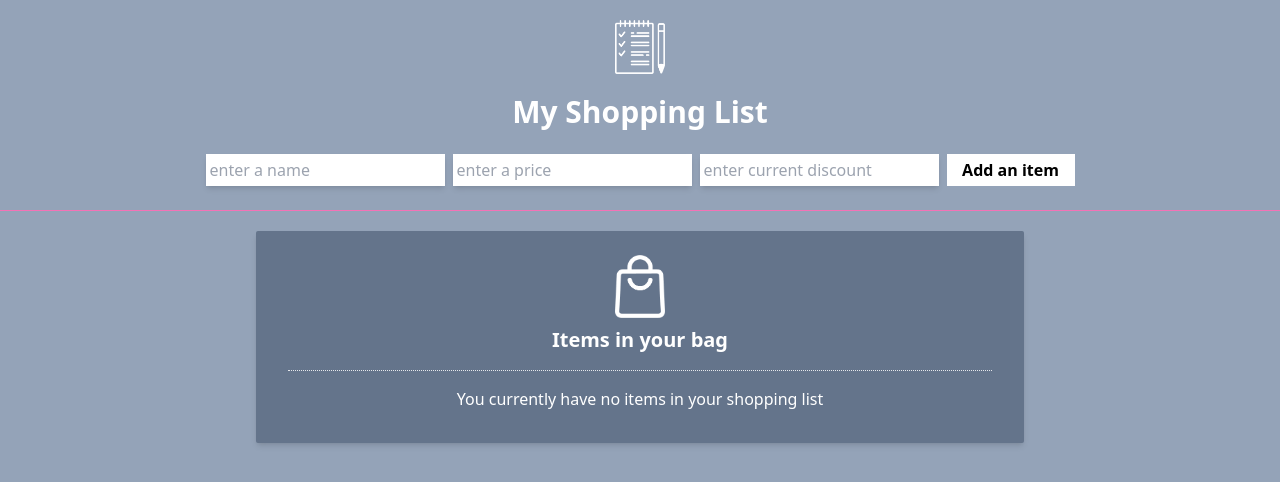
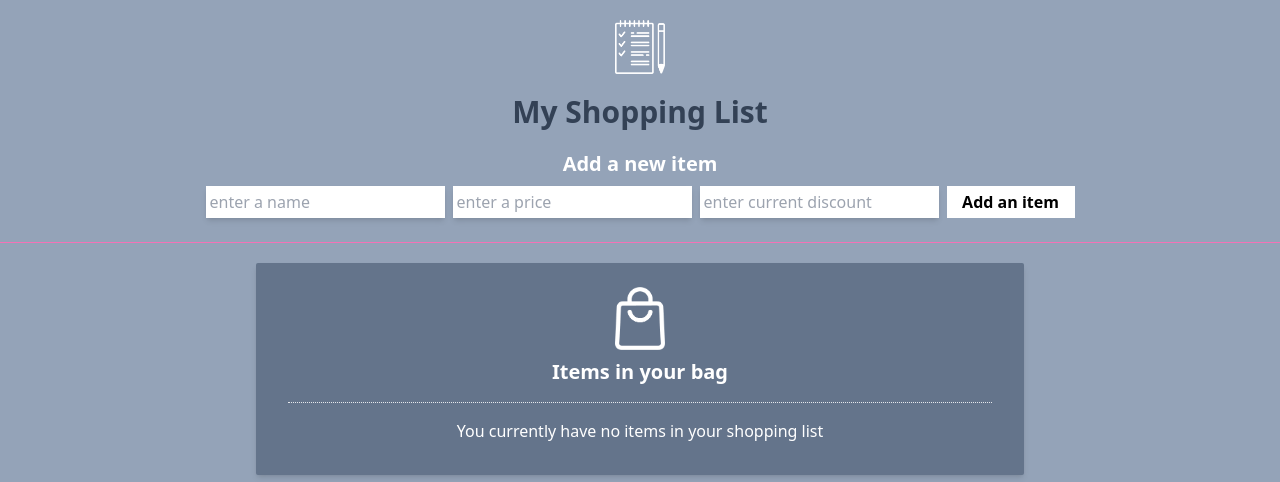
Before and after one commit to vtoch23/Python-Flask-Tailwind-Shopping-list, a Flask app: template templates/index.html in a window 1280 px wide. Shown: the top 482 px of the page. Run offline with Flask 3, Linux system fonts and the light colour scheme; the template is opened without the code that fills it, so the values that code supplies are empty; some libraries are stand-ins or nearby versions.

Commit message:
added error handling to template

```diff
--- a/templates/index.html
+++ b/templates/index.html
@@ -9,15 +9,29 @@
         <title>My Shopping List</title>
     </head>
         <img src="../static/Shopping_List.png" width="50" class="mx-auto mt-5" alt="Shopping List">
-    <h2 class="text-white font-bold text-3xl mx-auto max-w-fit mt-5"> My Shopping List</h2>
+    <h2 class="text-slate-700 font-bold text-3xl mx-auto max-w-fit mt-5 mb-5"> My Shopping List</h2>
 
     <body class="bg-slate-400 mx-auto">
-        <form action="/add_item" method="post" class="max-w-fit lg:flex sm:flex-none content-between justify-items-center mx-auto my-5">
-            <input class="input shadow-md border-teal-200 m-1 p-1" name="name" placeholder="enter a name">
-            <input class="input shadow-md border-teal-200 m-1 p-1" name="price" placeholder="enter a price">
-            <input class="input shadow-md border-teal-200 m-1 p-1" name="discount" placeholder="enter current discount">
-            <button class="bg-white font-black w-32 hover:bg-pink-400 hover:text-white hover:border-opacity-100 hover: border-white p-1 m-1" type="submit">Add an item</button>
-        </form>
+        <h3 class="text-white font-bold text-xl mx-auto max-w-fit mt-3 mb-1"> Add a new item</h3>
+        <div class="grid grid-flow-col gap-x-10 justify-items-start">
+            <form action="/add_item" method="post" class="max-w-fit lg:flex sm:flex-none content-between justify-items-center mx-auto mb-5">
+                <div class="grid-flow-col">
+                    <input class="input shadow-md  m-1 p-1" name="name" placeholder="enter a name">
+                    <div class="text-red-400">{% if errorName %} {{errorName}} {% endif%}</div>
+                </div>
+                <div class="grid-flow-col">
+                    <input class="input shadow-md  m-1 p-1" name="price" placeholder="enter a price">
+                    <div class="text-red-400">{% if errorPrice %} {{errorPrice}} {% endif%}</div>
+                </div>
+                <div class="grid-flow-col">
+                    <input class="input shadow-md  m-1 p-1" name="discount" placeholder="enter current discount">
+                </div>
+                <div class="grid-flow-col">
+                    <button class="bg-white text-black font-semibold w-32 hover:bg-pink-400 hover:text-white hover:border-opacity-100 hover: border-white p-1 m-1" type="submit">Add an item</button>
+                </div>
+            </form>
+        </div>
+
         <div class="flex-grow border-t border-pink-400"></div>
 
         <div class="max-w-screen-md mx-auto rounded-sm shadow-md px-8 pb-8 m-5 bg-slate-500 pt-4">
@@ -47,9 +61,9 @@
                     {% endfor %}
                 </div>
                 <div class="grid-flow-col">
-                    <div class="grid col-auto text-pink-400 font-bold my-5 min-h-10">Actual price</div>
+                    <div class="grid col-auto text-pink-400 font-bold my-5 min-h-10">Discounted price</div>
                     {% for record in records %}
-                    <div  class="grid col-auto  my-5 bg-pink-300 p-1 px-2 min-h-8"> You paid £{{'%0.2f' | format(record.price - (record.price *
+                    <div  class="grid col-auto  my-5 bg-pink-300 p-1 px-2 min-h-8"> Your price £{{'%0.2f' | format(record.price - (record.price *
                         record.discount) | float)}}</div>
                     {% endfor %}
                 </div>
@@ -85,7 +99,7 @@
                         Total Paid
                     </div>
                     <div class="font-bold">
-                        £{{'%0.2f'| format(total_p)}}
+                        £{{'%0.2f'| format(total_paid)}}
                     </div>
                 </div>
                 <div>
```
